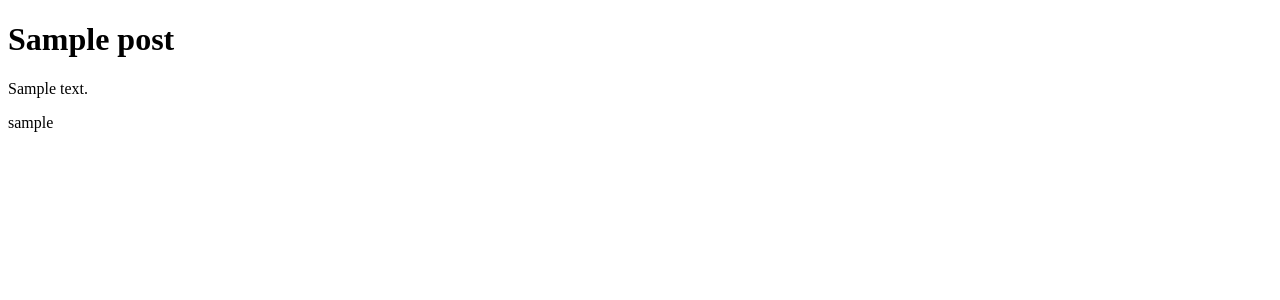
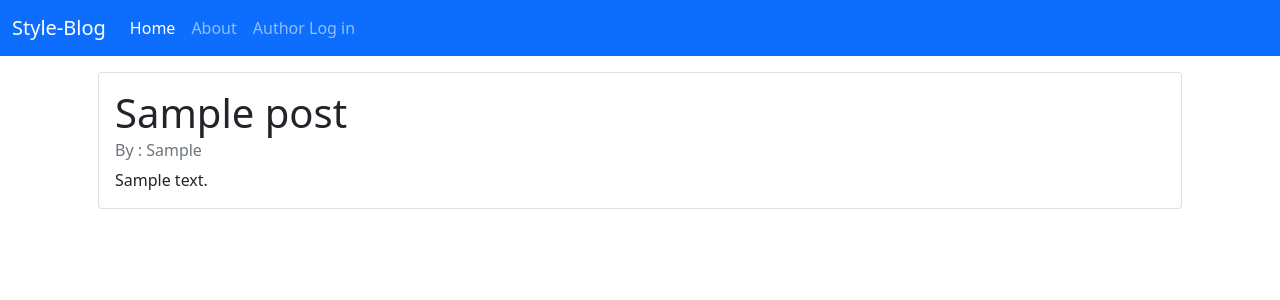
Before and after one commit to snyderae13/Blog-with-Translator, a Django app: a page that uses templates/blog.html in a window 1280 px wide. Shown: the top 300 px of the page. Run offline with Django 4.2, Linux system fonts and the light colour scheme; tables that the repository leaves empty hold one stand-in row (values such as "Sample post").

Commit message:
blog post bootstrap started

```diff
--- a/templates/blog.html
+++ b/templates/blog.html
@@ -1,9 +1,50 @@
 <!DOCTYPE html>
-<!--need to update this for bootstrap and put a Nav in -->
-<html>
+
+<html lang="en">
+    <head>
+        <meta charset="utf-8">
+        <meta name="viewport" content="width=device-width, initial-scale=1">
+
+        <link href="https://cdn.jsdelivr.net/npm/bootstrap@5.1.3/dist/css/bootstrap.min.css" rel="stylesheet" integrity="sha384-1BmE4kWBq78iYhFldvKuhfTAU6auU8tT94WrHftjDbrCEXSU1oBoqyl2QvZ6jIW3" crossorigin="anonymous">
+
+        <title>Style Blog</title>
+    </head>
     <body>
-        <h1>{{object.title}}</h1>
-        <p>{{object.content}}</p>
-        <p>{{object.author}}</p>
+        <nav class="navbar navbar-expand-lg navbar-dark bg-primary">
+            <div class="container-fluid">
+              <a class="navbar-brand" href="{% url 'home' %}">Style-Blog</a>
+              <button class="navbar-toggler" type="button" data-bs-toggle="collapse" data-bs-target="#navbarNav" aria-controls="navbarNav" aria-expanded="false" aria-label="Toggle navigation">
+                <span class="navbar-toggler-icon"></span>
+              </button>
+              <div class="collapse navbar-collapse" id="navbarNav">
+                <ul class="navbar-nav">
+                  <li class="nav-item">
+                    <a class="nav-link active" aria-current="page" href="#">Home</a>
+                  </li>
+                  <li class="nav-item">
+                    <a class="nav-link" href="#">About</a>
+                  </li>
+                  <li class="nav-item">
+                    <a class="nav-link" href="#">Author Log in</a>
+                  </li>
+
+                </ul>
+              </div>
+            </div>
+          </nav>
+          <div class="container">
+              <div class="card m-3">
+                  <div class="card-body">
+                      <h1 class="card-title">{{post.title}}</h1>
+                      <h6 class="card-subtitle mb-2 text-muted"> By : {{post.author|title}}</h4>
+                      <p class="card-text">{{post.content}}</p>
+
+                  </div>
+              </div>
+          </div>
+
+
+
+        <script src="https://cdn.jsdelivr.net/npm/bootstrap@5.1.3/dist/js/bootstrap.bundle.min.js" integrity="sha384-ka7Sk0Gln4gmtz2MlQnikT1wXgYsOg+OMhuP+IlRH9sENBO0LRn5q+8nbTov4+1p" crossorigin="anonymous"></script>
     </body>
 </html>
```
Also changed, not shown: templates/index.html (+12 -5 lines).
